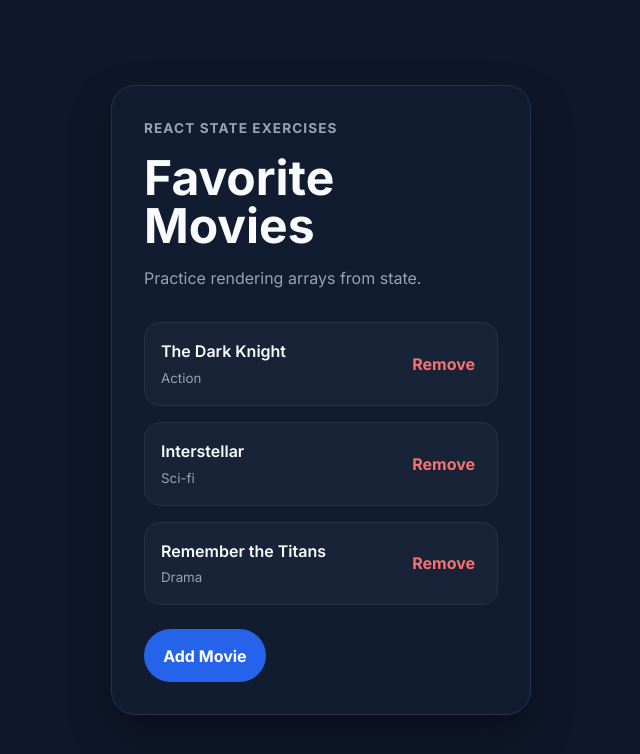
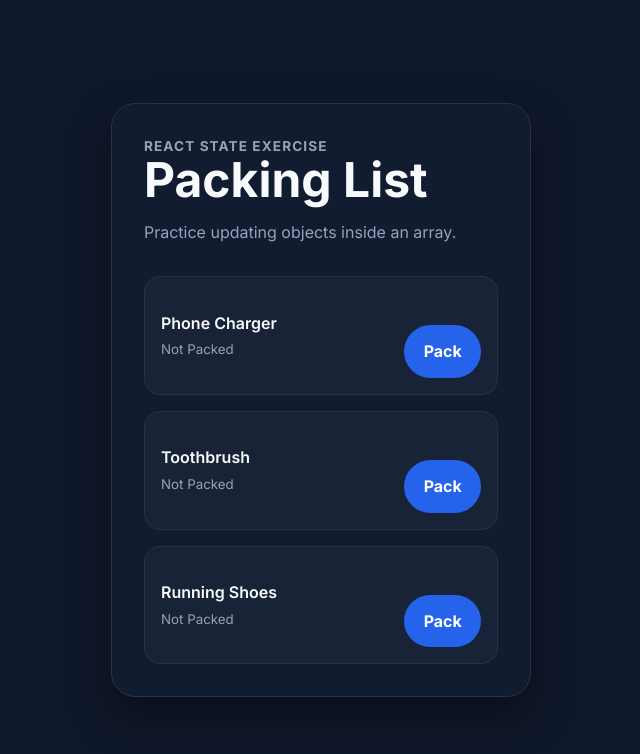
Before and after one commit to jprobussr/react-practice-lab, a React (Vite) app in the folder react-state-exercises/state-exercises-react/: page / in a window 1280 px wide. Shown: the top 754 px of the page, without its empty margins (319-959 px from the left). Built offline with nearby package versions, Linux system fonts and the light colour scheme.

Commit message:
feat: build packing list state exercise

```diff
--- a/react-state-exercises/state-exercises-react/src/App.jsx
+++ b/react-state-exercises/state-exercises-react/src/App.jsx
@@ -1,38 +1,24 @@
 import { useState } from 'react';
+import './App.css';
 
 const App = () => {
-  const [movies, setMovies] = useState([
-    { id: 1, title: 'The Dark Knight', genre: 'Action' },
-    { id: 2, title: 'Interstellar', genre: 'Sci-fi' },
-    { id: 3, title: 'Remember the Titans', genre: 'Drama' },
+  const [items, setItems] = useState([
+    { id: 1, name: 'Phone Charger', isPacked: false },
+    { id: 2, name: 'Toothbrush', isPacked: false },
+    { id: 3, name: 'Running Shoes', isPacked: false },
   ]);
 
-  const movieOptions = [
-    { title: 'Inception', genre: 'Sci-Fi' },
-    { title: 'Top Gun Maverick', genre: 'Action' },
-    { title: 'Whiplash', genre: 'Drama' },
-    { title: 'The Matrix', genre: 'Sci-Fi' },
-    { title: 'Creed', genre: 'Sports' },
-  ];
+  const handleTogglePacked = (id) => {
+    setItems((prevItems) => {
+      return prevItems.map((item) => {
+        if (item.id === id) {
+          return {
+            ...item,
+            isPacked: !item.isPacked,
+          };
+        }
 
-  const handleAddMovie = () => {
-    const randomMovie =
-      movieOptions[Math.floor(Math.random() * movieOptions.length)];
-
-    const newMovie = {
-      id: crypto.randomUUID(),
-      title: randomMovie.title,
-      genre: randomMovie.genre,
-    };
-    setMovies((prevMovies) => {
-      return [...prevMovies, newMovie];
-    });
-  };
-
-  const handleRemoveMovie = (id) => {
-    setMovies((prevMovies) => {
-      return prevMovies.filter((movie) => {
-        return movie.id !== id;
+        return item;
       });
     });
   };
@@ -40,33 +26,29 @@ const App = () => {
   return (
     <main className="page">
       <section className="status-card">
-        <p className="eyebrow">React State Exercises</p>
-        <h1>Favorite Movies</h1>
-        <p className="role">Practice rendering arrays from state.</p>
+        <p className="eyebrow">React State Exercise</p>
+        <h1>Packing List</h1>
+        <p className="role">Practice updating objects inside an array.</p>
 
         <ul className="movie-list">
-          {movies.map((movie) => {
+          {items.map((item) => {
             return (
-              <li key={movie.id} className="movie-item">
+              <li className={`movie-item ${item.isPacked ? 'packed' : ''}`} key={item.id}>
                 <div>
-                  <span>{movie.title}</span>
-                  <small>{movie.genre}</small>
+                  <span>{item.name}</span>
+                  <small>{item.isPacked ? 'Packed' : 'Not Packed'}</small>
                 </div>
 
                 <button
-                  className="delete-button"
-                  onClick={() => handleRemoveMovie(movie.id)}
+                  className="toggle-button"
+                  onClick={() => handleTogglePacked(item.id)}
                 >
-                  Remove
+                  {item.isPacked ? 'Unpack' : 'Pack'}
                 </button>
               </li>
             );
           })}
         </ul>
-
-        <button className="toggle-button" onClick={handleAddMovie}>
-          Add Movie
-        </button>
       </section>
     </main>
   );
--- a/react-state-exercises/state-exercises-react/src/index.css
+++ b/react-state-exercises/state-exercises-react/src/index.css
@@ -41,6 +41,7 @@ select {
 }
 
 .page {
+  background: var(--bg);
   min-height: 100vh;
   display: grid;
   place-items: center;
@@ -57,7 +58,7 @@ select {
 }
 
 .eyebrow {
-  margin: 0 0 1rem;
+  margin: 0 0 0.75rem;
   color: var(--muted);
   font-size: 0.85rem;
   font-weight: 700;
@@ -71,15 +72,68 @@ select {
   line-height: 1;
 }
 
+.status-card p {
+  margin: 0;
+}
+
 .role {
+  color: var(--muted);
   margin: 0 0 1rem;
-  color: var(--muted);
 }
 
 .status-text {
   margin: 0 0 2rem;
   color: var(--text);
   font-weight: 600;
+}
+
+.toggle-button {
+  margin: 2rem 0 0;
+  border: none;
+  border-radius: 999px;
+  padding: 0.9rem 1.2rem;
+  background: var(--button);
+  color: white;
+  font-weight: 700;
+  cursor: pointer;
+  transition: background 0.2s ease;
+}
+
+.toggle-button:hover {
+  background: var(--button-hover);
+}
+
+.status-card.online {
+  border-color: var(--border-active);
+  background: var(--surface-active);
+}
+
+.status-badge {
+  display: inline-flex;
+  align-items: center;
+  width: fit-content;
+  margin: 0 0 2rem;
+  padding: 0.4rem 0.75rem;
+  border-radius: 999px;
+  font-size: 0.9rem;
+  font-weight: 700;
+}
+
+.status-badge.online {
+  background: rgba(74, 222, 128, 0.14);
+  color: var(--success);
+}
+
+.status-badge.offline {
+  background: rgba(248, 113, 113, 0.14);
+  color: var(--danger);
+}
+
+.card-actions {
+  display: flex;
+  flex-direction: column;
+  align-items: flex-start;
+  gap: 1rem;
 }
 
 .movie-list {
@@ -114,23 +168,8 @@ select {
   color: var(--muted);
 }
 
-.toggle-button {
-  border: none;
-  border-radius: 999px;
-  padding: 0.9rem 1.2rem;
-  background: var(--button);
-  color: white;
-  font-weight: 700;
-  cursor: pointer;
-  transition: background 0.2s ease;
-}
-
-.toggle-button:hover {
-  background: var(--button-hover);
-}
-
 .movie-list + .toggle-button {
-  margin-top: 1.5rem;
+  margin-top: 2rem;
 }
 
 .delete-button {
@@ -140,3 +179,13 @@ select {
   font-weight: 700;
   cursor: pointer;
 }
+
+.movie-item.packed {
+  border-color: var(--border-active);
+  background: rgba(74, 222, 128, 0.08);
+}
+
+.movie-item.packed span {
+  text-decoration: line-through;
+  color: var(--muted);
+}
```
